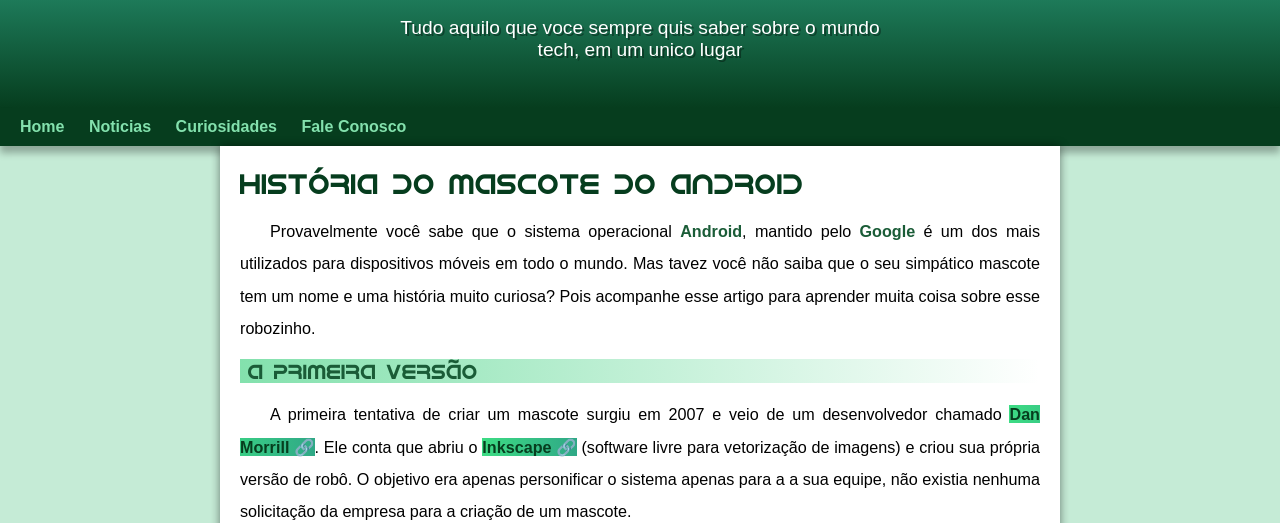
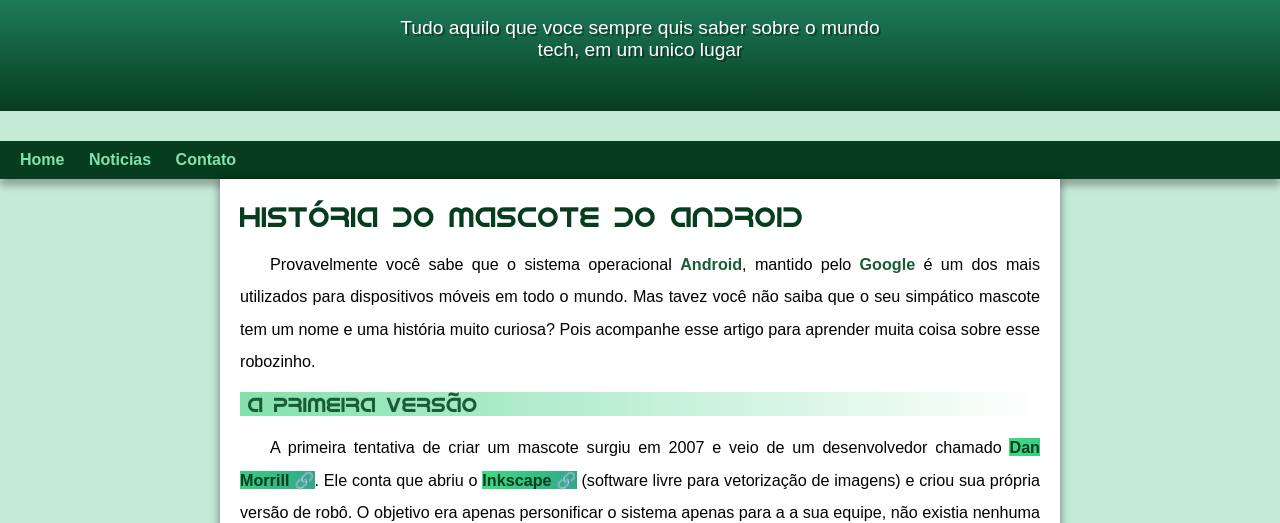
Before and after one commit to IMorv/projeto-android, a plain HTML site: page index.html in a window 1280 px wide. Shown: the part 82-605 px from the top of the page. Drawn offline with Linux system fonts and the light colour scheme.

Commit message:
projeto-android-atualizado

```diff
--- a/estilo/style.css
+++ b/estilo/style.css
@@ -63,7 +63,7 @@ header > p {
     padding-right:10px ;
     padding-left: 10px;
     margin: auto;
-    margin-bottom:30px; ;
+    padding-bottom: 50px;
     text-shadow: 2px 2px 0px rgba(0, 0, 0, 0.37);
 }
 
--- a/index.html
+++ b/index.html
@@ -17,8 +17,7 @@
     <nav>
         <a href="#">Home</a>
         <a href="#">Noticias</a>
-        <a href="#">Curiosidades</a>
-        <a href="#">Fale Conosco</a>
+        <a href="#">Contato</a>
     </nav>
     <main>
         <article>
```
